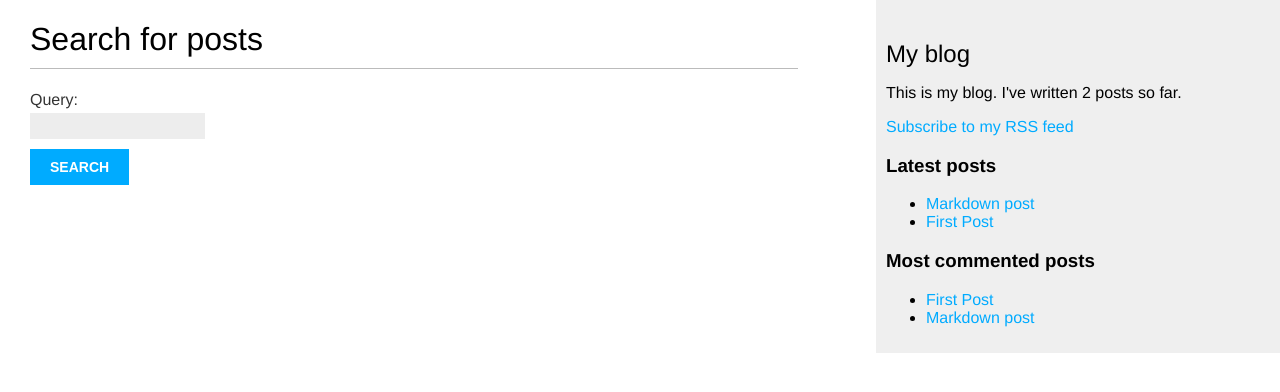
After one commit to artemtk/django-blog, a Django app: page /blog/search/ in a window 1280 px wide. The commit adds this page. Shown: the top 392 px of the page. Run offline with Django 3.2, Linux system fonts and the light colour scheme; data comes from the database, SQL or seed files in the repository; both versions use the stored data as it was after the commit; parts of the project's set-up code (start-up, migrations or seed data) failed here and were passed over.

Commit message:
feed, search

```diff
--- a/blog/forms.py
+++ b/blog/forms.py
@@ -14,3 +14,7 @@ class CommentForm(forms.ModelForm):
     class Meta:
         model = Comment
         fields = ('name', 'email', 'body')
+
+
+class SearchForm(forms.Form):
+    query = forms.CharField()
--- a/blog/templates/blog/base.html
+++ b/blog/templates/blog/base.html
@@ -14,6 +14,9 @@
     <div id="sidebar">
         <h2>My blog</h2>
         <p>This is my blog. I've written {% total_posts %} posts so far.</p>
+        <p>
+            <a href="{% url "blog:post_feed" %}">Subscribe to my RSS feed</a>
+        </p>
         <h3>Latest posts</h3>
         {% show_latest_posts 3 %}
         <h3>Most commented posts</h3>
--- a/blog/templates/blog/post/detail.html
+++ b/blog/templates/blog/post/detail.html
@@ -1,4 +1,6 @@
 {% extends "blog/base.html" %}
+
+{% load blog_tags %}
 
 {% block title %}{{ post.title }}{% endblock %}
 
@@ -8,7 +10,7 @@
     <p class="date">
         Published {{ post.publish }} by {{ post.author }}
     </p>
-    {{ post.body|linebreaks }}
+    {{ post.body|markdown }}
     <p>
         <a href="{% url "blog:post_share" post.id %}">
             Share this post
--- a/blog/templates/blog/post/list.html
+++ b/blog/templates/blog/post/list.html
@@ -1,4 +1,6 @@
 {% extends "blog/base.html" %}
+
+{% load blog_tags %}
 
 {% block title %}My Blog{% endblock %}
 
@@ -29,6 +31,6 @@
         <p class="date">
             Published {{ post.publish }} by {{ post.author }}
         </p>
-        {{ post.body|truncatewords:30|linebreaks }}
+        {{ post.body|markdown|truncatewords_html:30 }}
     {% endfor %}
 {% endblock %}
--- /dev/null
+++ b/blog/templates/blog/post/search.html
@@ -0,0 +1,28 @@
+{% extends "blog/base.html" %}
+{% load blog_tags %}
+
+{% block title %}Search{% endblock %}
+
+{% block content %}
+    {% if query %}
+        <h1>Posts containing "{{ query }}"</h1>
+        <h3>
+            {% with results.count as total_results %}
+                Found {{ total_results }} result{{ total_results|pluralize }}
+            {% endwith %}
+        </h3>
+        {% for post in results %}
+            <h4><a href="{{ post.get_absolute_url }}">{{ post.title }}</a></h4>
+            {{ post.body|markdown|truncatewords_html:5 }}
+        {% empty %}
+            <p>There are no results for your query.</p>
+        {% endfor %}
+        <p><a href="{% url "blog:post_search" %}">Search again</a></p>
+    {% else %}
+        <h1>Search for posts</h1>
+        <form method="get">
+            {{ form.as_p }}
+            <input type="submit" value="Search">
+        </form>
+    {% endif %}
+{% endblock %}
--- a/blog/templatetags/blog_tags.py
+++ b/blog/templatetags/blog_tags.py
@@ -1,6 +1,8 @@
 from django import template
 from ..models import Post
 from django.db.models import Count
+from django.utils.safestring import mark_safe
+import markdown
 
 register = template.Library()
 
@@ -20,3 +22,8 @@ def show_latest_posts(count=5):
 def get_most_commented_posts(count=5):
     return Post.published.annotate(total_comments=Count('comments'))\
         .order_by('-total_comments')[:count]
+
+
+@register.filter(name='markdown')
+def markdown_format(text):
+    return mark_safe(markdown.markdown(text))
--- a/blog/urls.py
+++ b/blog/urls.py
@@ -1,5 +1,6 @@
 from django.urls import path
 from . import views
+from .feeds import LatestPostFeed
 
 
 app_name = 'blog'
@@ -15,4 +16,6 @@ urlpatterns = [
     path('<int:post_id>/share/',
          views.post_share,
          name='post_share'),
+    path('feed/', LatestPostFeed(), name='post_feed'),
+    path('search/', views.post_search, name='post_search'),
 ]
--- a/blog/views.py
+++ b/blog/views.py
@@ -1,7 +1,8 @@
 from django.core.mail import send_mail
 from django.shortcuts import render, get_object_or_404
 from django.db.models import Count
-from .forms import EmailPostForm, CommentForm
+from django.contrib.postgres.search import SearchVector
+from .forms import EmailPostForm, CommentForm, SearchForm
 from .models import Post, Comment
 from taggit.models import Tag
 
@@ -84,3 +85,22 @@ def post_detail(request, year, month, day, post):
                    'new_comment': new_comment,
                    'comment_form': comment_form,
                    'similar_posts': similar_posts})
+
+
+def post_search(request):
+    form = SearchForm()
+    query = None
+    results = []
+    if 'query' in request.GET:
+        form = SearchForm(request.GET)
+        if form.is_valid():
+            query = form.cleaned_data['query']
+            results = Post.published.annotate(
+                search=SearchVector('title', 'body'),
+            ).filter(search=query)
+
+    return render(request,
+                  'blog/post/search.html',
+                  {'form': form,
+                   'query': query,
+                   'results': results})
--- a/mysite/urls.py
+++ b/mysite/urls.py
@@ -11,12 +11,20 @@ Class-based views
     2. Add a URL to urlpatterns:  path('', Home.as_view(), name='home')
 Including another URLconf
     1. Import the include() function: from django.urls import include, path
-    2. Add a URL to urlpatterns:  path('blog/', include('blog.urls'))
+    2. Add a URL to urlpatterns:         path('blog/', include('blog.urls'))
 """
 from django.contrib import admin
 from django.urls import path, include
+from django.contrib.sitemaps.views import sitemap
+from blog.sitemaps import PostSitemap
+
+sitemaps = {
+    'posts': PostSitemap,
+}
 
 urlpatterns = [
     path('admin/', admin.site.urls),
     path('blog/', include('blog.urls', namespace='blog')),
+    path('sitemap.xml', sitemap, {'sitemaps': sitemaps},
+         name='django.contrib.sitemaps.views.sitemap')
 ]
```
Also changed, not shown: blog/feeds.py (added, +19 -0 lines), blog/sitemaps.py (added, +13 -0 lines), mysite/settings.py (+10 -2 lines), db.sqlite3.
